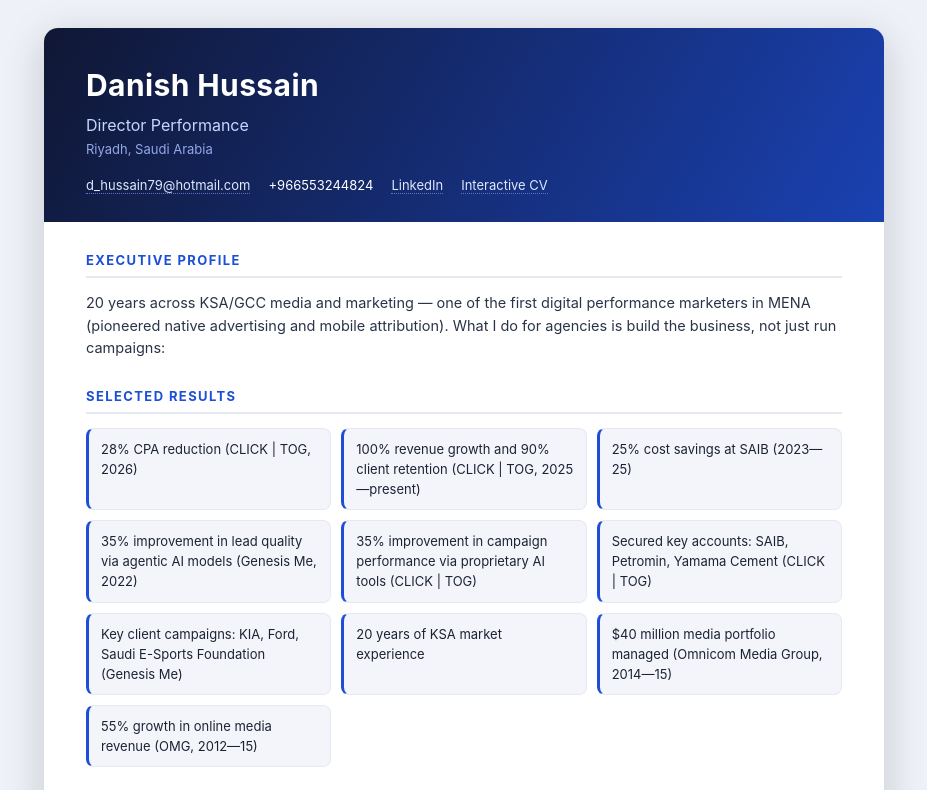
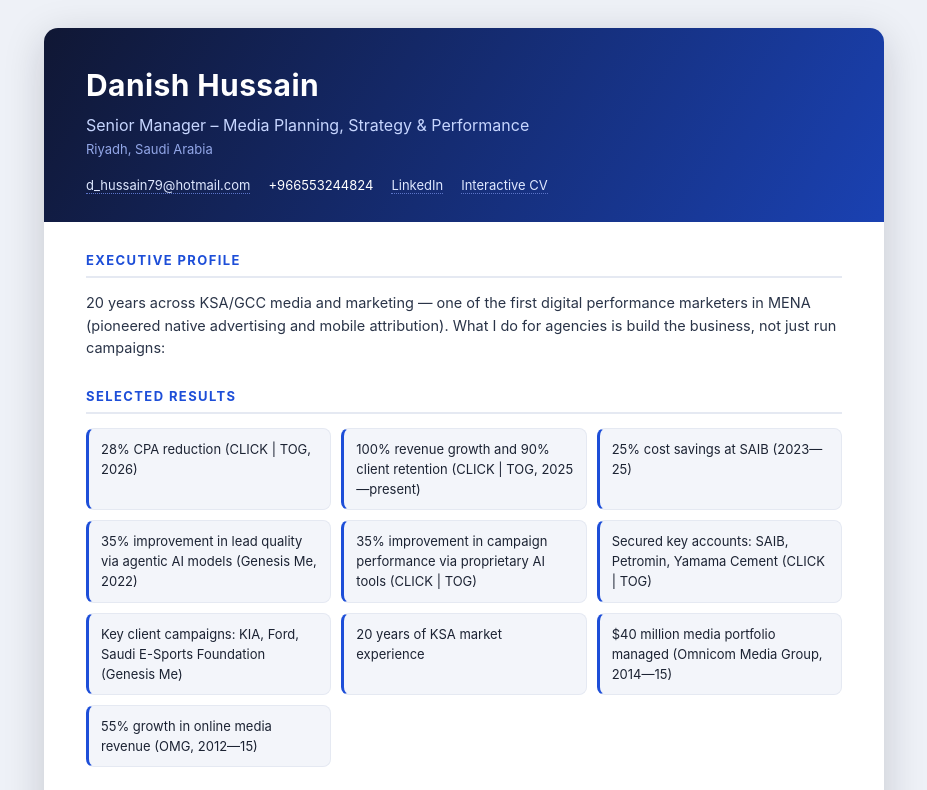
Before and after one commit to dhussain79/danishhussain-cv, a plain HTML site: page index.html in a window 1280 px wide. Shown: the top 790 px of the page, without its empty margins (176-1103 px from the left). Drawn offline with Linux system fonts and the light colour scheme.

Commit message:
Deploy interactive CV

```diff
--- a/index.html
+++ b/index.html
@@ -9,6 +9,7 @@
 <meta name="author" content="Danish Hussain">
 <meta name="robots" content="index, follow">
 <link rel="canonical" href="https://dhussain79.github.io/danishhussain-cv/">
+<meta name="google-site-verification" content="google3cf2fd275c2b60cb">
 <meta property="og:title" content="Danish Hussain - Performance Director & Media Leader CV">
 <meta property="og:description" content="20-Year Media & Performance Marketing Leader in Riyadh, KSA. Ex-AVP Head of Media at Saudi Investment Bank, Omnicom tenure.">
 <meta property="og:url" content="https://dhussain79.github.io/danishhussain-cv/">
@@ -95,7 +96,7 @@
 <div class="page">
   <div class="head">
     <h1>Danish Hussain</h1>
-    <div class="role">Director Performance</div>
+    <div class="role">Senior Manager – Media Planning, Strategy &amp; Performance</div>
     <div class="loc">Riyadh, Saudi Arabia</div>
     <div class="contact"><span><a href="mailto:d_hussain79@hotmail.com">d_hussain79@hotmail.com</a></span><span><span>+966553244824</span></span><span><a href="https://linkedin.com/in/danishhussain">LinkedIn</a></span><span><a href="https://dhussain79.github.io/danishhussain-cv/">Interactive CV</a></span></div>
   </div>
```
